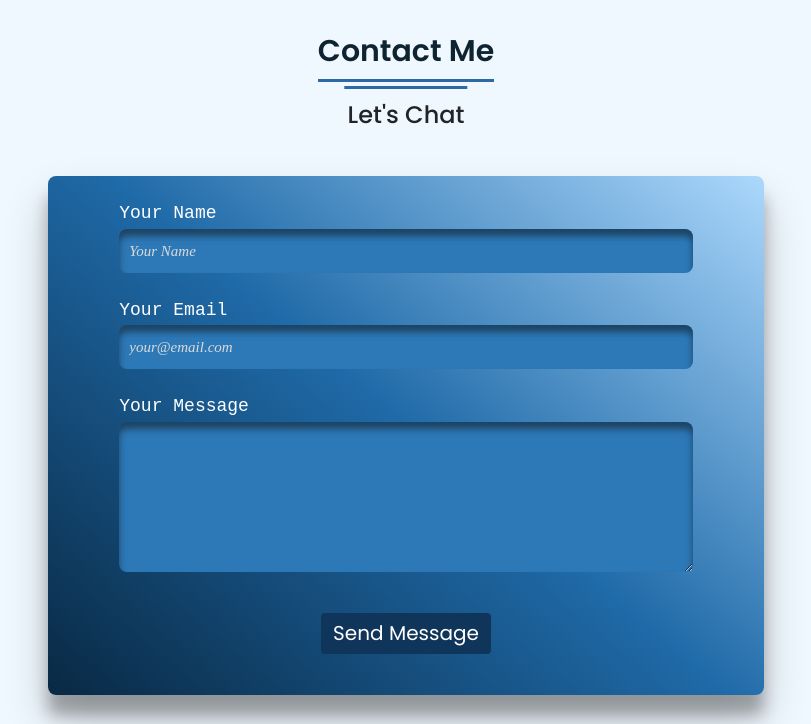
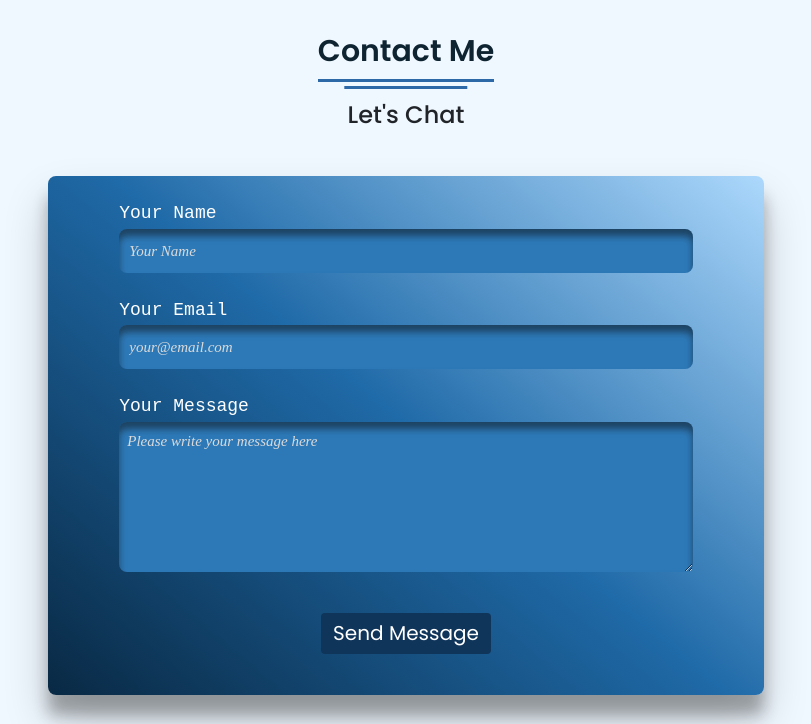
Before and after one commit to Faruqt/Hng-stage2-Resume-page, a Django app: page / in a window 1280 px wide. Shown: the part 2616-3340 px from the top of the page, without its empty margins (234-1045 px from the left). Run offline with Django 3.2, Linux system fonts and the light colour scheme; some libraries are stand-ins or nearby versions.

Commit message:
Remove whitespace from text area

```diff
--- a/templates/resume.html
+++ b/templates/resume.html
@@ -211,7 +211,7 @@
               </div>
               <div class="input-field">
               <label class="message" for="message-input">Your Message</label>
-              <textarea name="message" class="message-input" type="text" placeholder="Please write your message here" required=""> </textarea>
+              <textarea name="message" class="message-input" type="text" placeholder="Please write your message here" required value=""></textarea>
               </div>
               <div class=" button button--container">
                   <button type="submit" name="contact" class="btn">Send Message</button>
```
